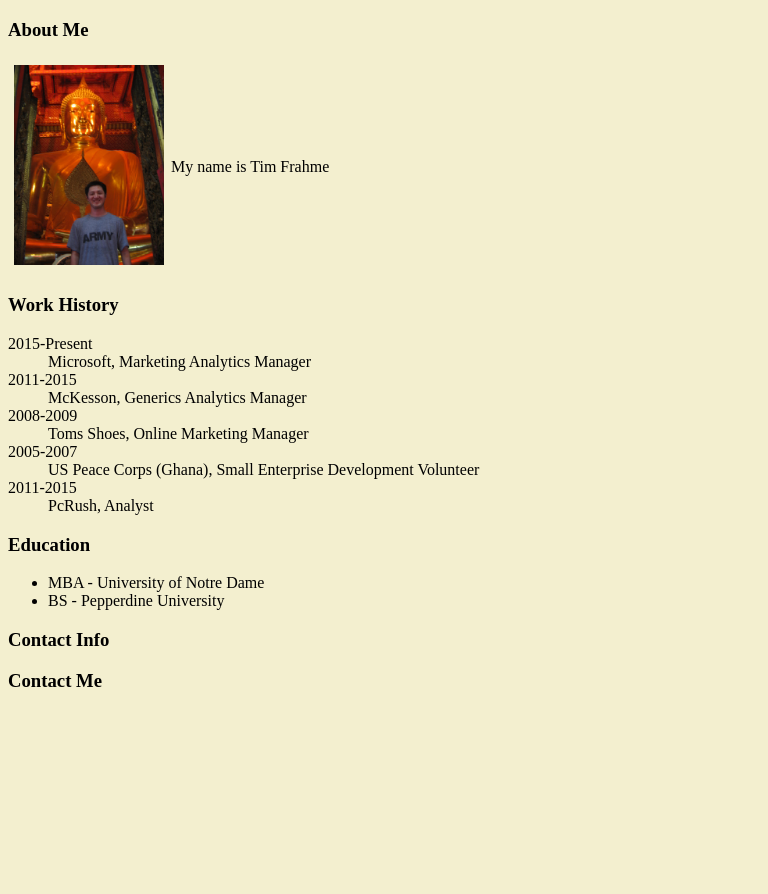
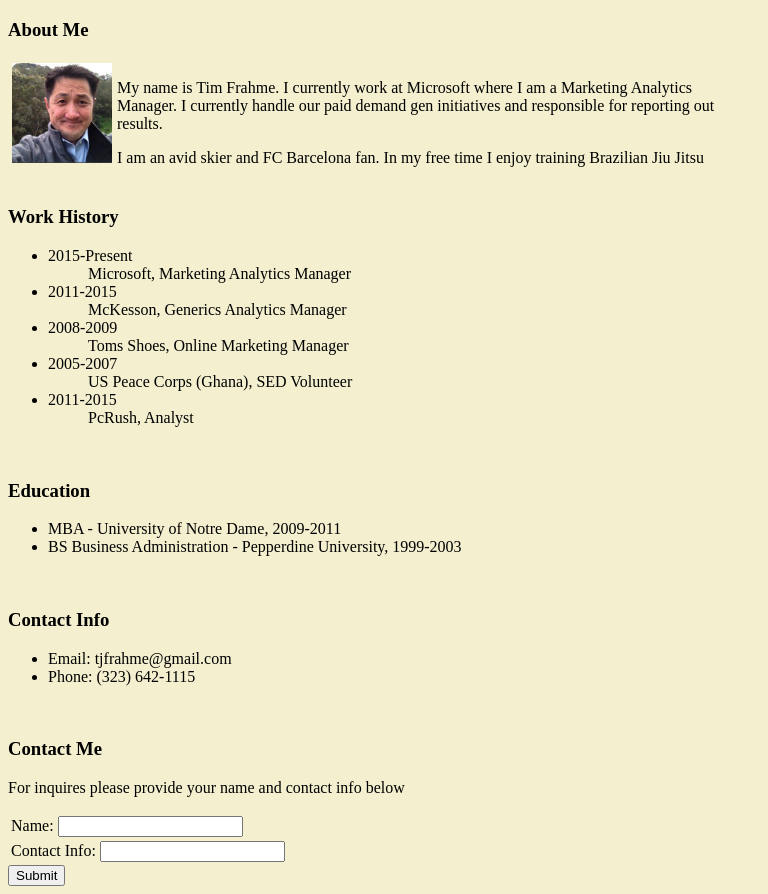
Before and after one commit to tjfrahme/web_design, a plain HTML site: page hw1/index.html in a window 1280 px wide. Shown: the whole page, without its empty margins (0-768 px from the left). Before the commit the page ends 800 px from the top, so only its background shows below. Drawn offline with Linux system fonts and the light colour scheme.

Commit message:
this is an update to hw1

```diff
--- a/hw1/css/styles.css
+++ b/hw1/css/styles.css
@@ -1,3 +1,3 @@
 body {background-color: #F3EFCF;}
 
-table#t01 {border-spacing: 5px; text-align: top;}
+table#t01,td {border-spacing: 3px; vertical-align: top;}
--- a/hw1/index.html
+++ b/hw1/index.html
@@ -12,45 +12,52 @@
     <h3>About Me</h3>
     <table id="t01">
         <tr>
-            <td><img src="images/tim2.jpg" alt="picture of Tim" width="150px" height="200px" </img></td>
-            <td><p>My name is Tim Frahme</p></td>
+            <td><img src="images/tim3.jpg" alt="picture of Tim" width="100px" height="100px" </img></td>
+            <td width="600px"><p>My name is Tim Frahme.  I currently work at Microsoft where I am a Marketing
+                        Analytics Manager.  I currently handle our paid demand gen initiatives and responsible
+                        for reporting out results.</p>
+                        <p>I am an avid skier and FC Barcelona fan.  In my free time I enjoy training Brazilian Jiu Jitsu</p>
+            </td>
+
         </tr>
 
     </table>
     <h3>Work History</h3>
-    <dl>
-            <dt>2015-Present</dt><dd>Microsoft, Marketing Analytics Manager</dd>
-            <dt>2011-2015</dt><dd>McKesson, Generics Analytics Manager</dd>
-            <dt>2008-2009</dt><dd>Toms Shoes, Online Marketing Manager</dd>
-            <dt>2005-2007</dt><dd>US Peace Corps (Ghana), Small Enterprise Development Volunteer</dd>
-            <dt>2011-2015</dt><dd>PcRush, Analyst</dd>
-    </dl>
-
+     <ul>
+        <dl>
+            <li><dt>2015-Present</dt></li><dd>Microsoft, Marketing Analytics Manager</dd>
+            <li><dt>2011-2015</dt></li><dd>McKesson, Generics Analytics Manager</dd>
+            <li><dt>2008-2009</dt></li><dd>Toms Shoes, Online Marketing Manager</dd>
+            <li><dt>2005-2007</dt></li><dd>US Peace Corps (Ghana), SED Volunteer</dd>
+            <li><dt>2011-2015</dt></li><dd>PcRush, Analyst</dd>
+        </dl>
+    </ul>
+    <br>
     <h3>Education</h3>
     <ul>
-            <li>MBA - University of Notre Dame</li>
-            <li>BS - Pepperdine University</li>
+            <li>MBA - University of Notre Dame, 2009-2011</li>
+            <li>BS Business Administration - Pepperdine University, 1999-2003</li>
     </ul>
+    <br>
     <h3>Contact Info</h3>
-
+    <ul>
+            <li>Email: tjfrahme@gmail.com</li>
+            <li>Phone: (323) 642-1115</li>
+    </ul>
+    <br>
     <h3>Contact Me</h3>
+    <p>For inquires please provide your name and contact info below</p>
+    <div>
+            <form action="http://localhost/echo.php" method="get">
+                <table>
+                    <tr><td>Name:		<input type="text"  name="name-field"> </td></tr>
+                    <tr><td>Contact Info:		<input type="text"  name="contact-field"></td></tr>
+                </table>
+                <input type="submit"></input>
+            </form>
+    </div>
 
 </body>
 
 
 </html>
-
-<!--
-2.  On your local web site, create an index.html page that holds your resume.
-It must contain a picture of yourself, your contact info (which can be
-fictional if you like), and your work and education history, and an
-"About me" summary paragraph at the top.
-
-It should look as good as it can, given what we know, using both HTML
-layout and semantic elements appropriately.
-
-3.  Add a contact-me form at the bottom of the page, where
-a potential client can send you their name and contact information.
-The form should submit to echo.php so you can see
-what information is received by the server.
--->
```
Also changed, not shown: hw1/images/tim3.jpg (added).
